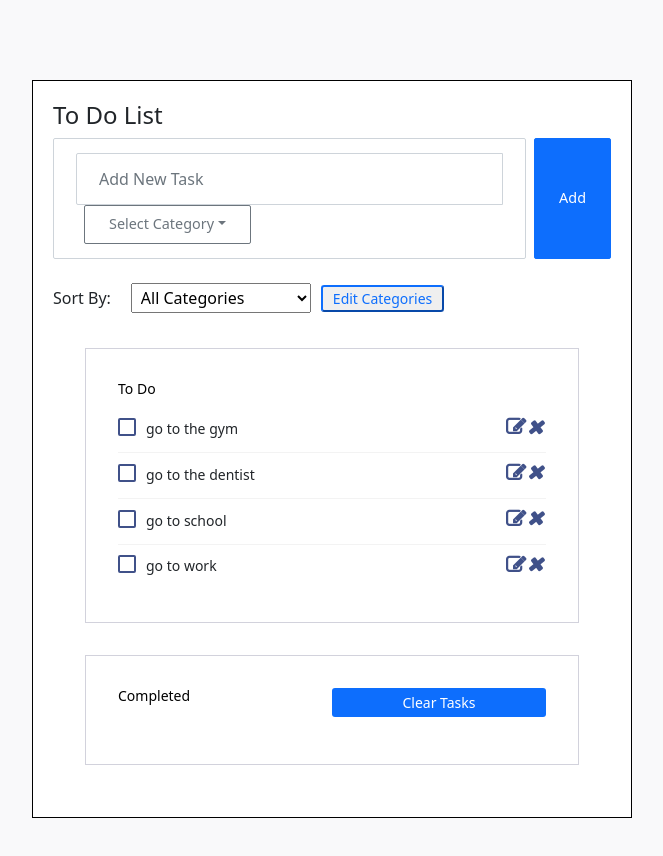
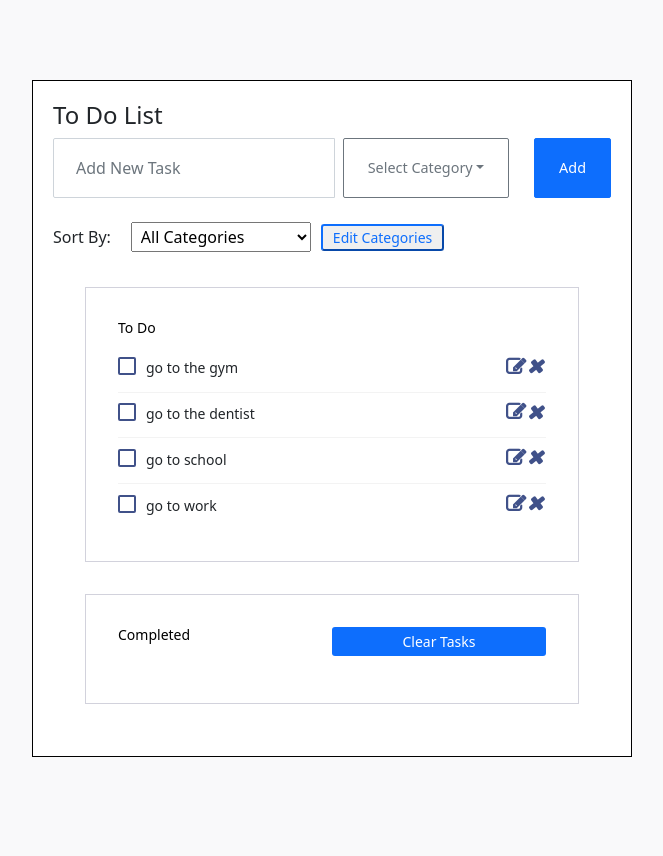
Before and after one commit to srhmendez/node-api, a plain HTML site: page toDo.html in a window 1280 px wide. Shown: the whole page, without its empty margins (308-971 px from the left). Drawn offline with nearby package versions, Linux system fonts and the light colour scheme.

Commit message:
added styling to new task section

```diff
--- a/styles.css
+++ b/styles.css
@@ -584,9 +584,25 @@ div.completed-section{
 
 
 
+#add-btn {
+  height: 100%;
+  width: auto;
+  margin: auto;
+  min-height: 60px;
+}
 
 
-#add-btn {
+.input-group-prepend {
+  border: none;
+  display: grid;
+  grid-template-columns: auto auto;
+  width: 100%;
   height: auto;
-  width: auto;
+  padding: 0;
 }
+
+.add-items {
+  display: grid;
+  grid-template-columns:1fr 1fr;
+  height: auto;
+}
```
